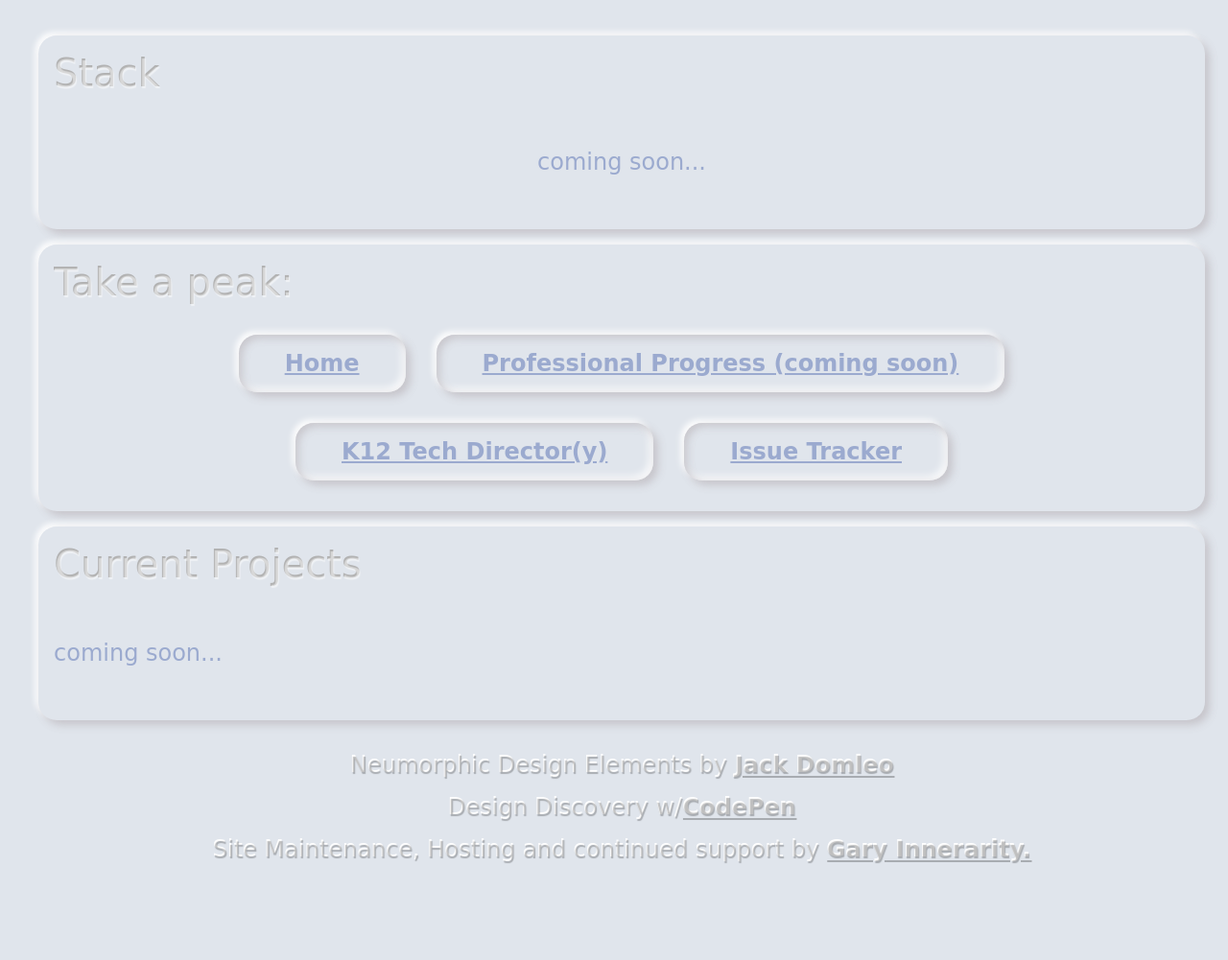
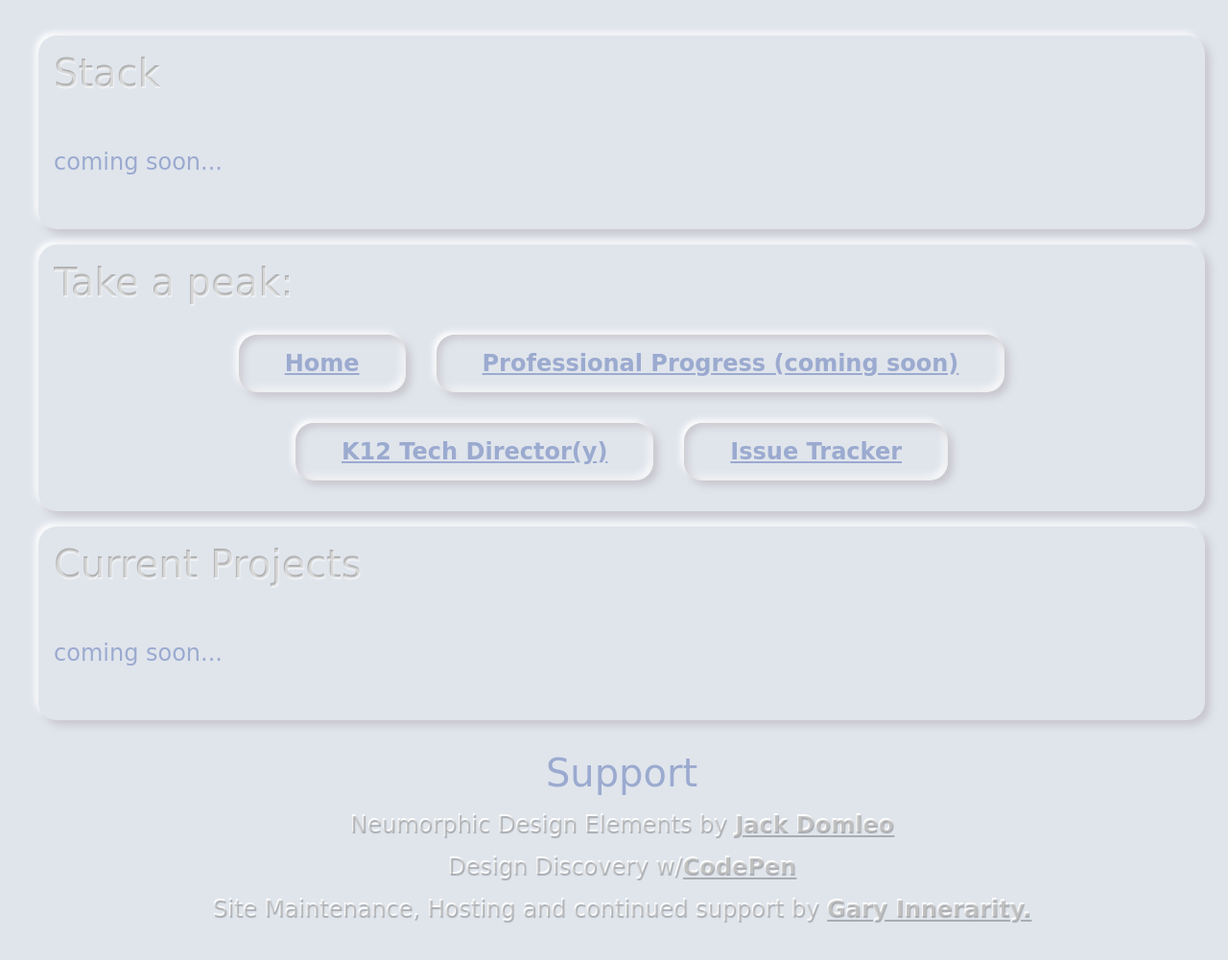
Before and after one commit to ospf2fullstack/garyinnerarity, a plain HTML site: page index.html in a window 1280 px wide. Shown: the part 185-1186 px from the top of the page at 96% size. Before the commit the page ends 1124 px from the top, so only its background shows below. Drawn offline with Linux system fonts and the light colour scheme.

Commit message:
Update index.html

```diff
--- a/index.html
+++ b/index.html
@@ -14,8 +14,7 @@
     <blockquote class="emboss">Complex is easy, Simple is hard.</blockquote>
     <section>
         <h2 class="engrave">Stack</h2>
-        <div class="icon-bar">
-            <p>coming soon...</p>
+        <p>coming soon...</p>
     </section>
     <section>
         <h2 class="engrave">Take a peak:</h2>
@@ -34,6 +33,7 @@
 <div>
 
 </div>
+    <h2>Support</h2>
     <p class="emboss">Neumorphic Design Elements by <a href="https://jackdomleo.dev" rel="nofollow noopener" target="_blank">Jack Domleo</a></p>
     <p class="emboss">Design Discovery w/<a href="https://codepen.io/jackdomleo7/pen/mdeowoz" rel="nofollow noopener" target="_blank">CodePen</a></p>
     <p class="emboss">Site Maintenance, Hosting and continued support by <a href="https://garyinnerarity.com">Gary Innerarity.</a></p>
```
